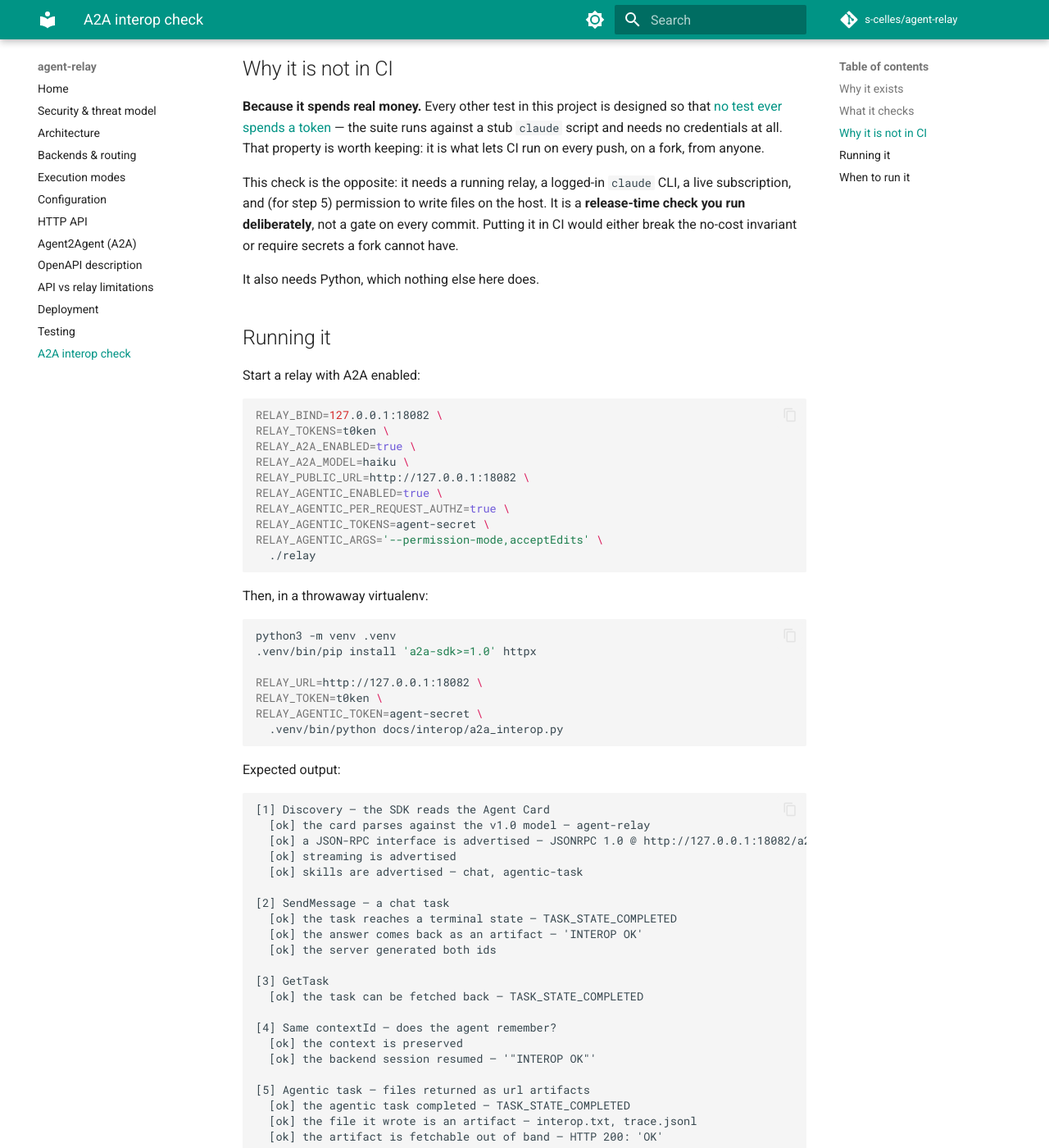
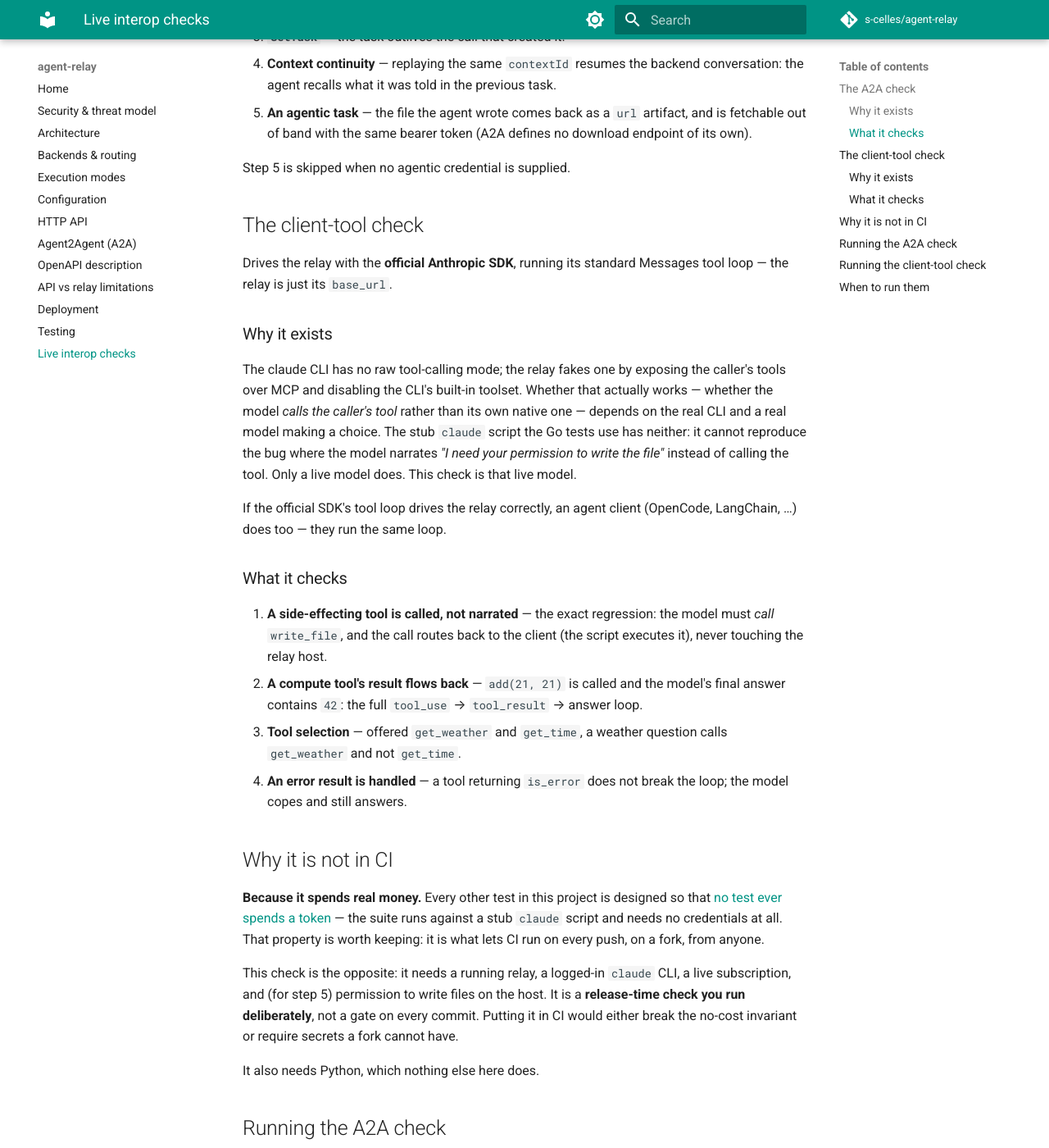
Before and after one commit to s-celles/agent-relay, an MkDocs documentation site: the page built from docs/interop.md, in a window 1280 px wide and 1400 px high, scrolled down 1097 px. Shown: the whole window at 82% size. Built offline with MkDocs 1.6.1 and Material for MkDocs 9.7.7, drawn with Linux system fonts in a browser that asks for light colours; comment, search, counter and statistics services are not loaded; some of the changed text lies outside the part shown.

Commit message:
test: add a live client-tool check across several tool_use patterns
docs/interop/tools_check.py drives the MCP client-tool bridge with the official
Anthropic SDK's tool loop — the relay is just its base_url — across four
patterns: a side-effecting tool must be called (not narrated) and route back to
the client; a compute tool's result must flow into the final answer; the model
must pick the right tool among several; a tool error result must not break the
loop.

It exists because the regression just fixed (the model narrating instead of
calling the caller's tool) cannot be reproduced with the stub CLI the Go tests
use — the stub has no native tools and no model making a choice. Only a live
model does. Like the A2A interop check it is run by hand and kept out of CI: it
spends real tokens, and the no-cost-in-CI invariant is worth more than
automating it. Verified: all four pass against a real relay and subscription.

Documented in docs/interop.md (now covering both live checks) with the expected
output.

Developed with AI assistance.

````diff
--- a/docs/interop.md
+++ b/docs/interop.md
@@ -1,11 +1,22 @@
-# A2A interoperability check
+# Live interop checks (run by hand)
 
-A manual check that drives the relay with the **official Python A2A SDK** —
-an implementation nobody here wrote.
+Two manual checks that drive the relay with **official client SDKs nobody here
+wrote**, exercising behaviour the stub-CLI Go tests structurally cannot:
 
-Script: [`docs/interop/a2a_interop.py`](interop/a2a_interop.py).
+- [`docs/interop/a2a_interop.py`](interop/a2a_interop.py) — the official Python
+  **A2A SDK** against the A2A adapter.
+- [`docs/interop/tools_check.py`](interop/tools_check.py) — the official
+  **Anthropic SDK**'s tool loop against the MCP client-tool bridge.
 
-## Why it exists
+Both spend real tokens and are kept out of CI (see [Why it is not in
+CI](#why-it-is-not-in-ci)).
+
+## The A2A check
+
+Drives the relay with the official Python A2A SDK — an implementation nobody
+here wrote.
+
+### Why it exists
 
 The Go test suite was written by the same hand as the Go server, against the
 same reading of the specification. That is a circularity: **if the reading is
@@ -28,7 +39,7 @@ transport to speak, and drives the relay from there — exactly as a third-party
 peer would. Two implementations, written independently, in different languages,
 agreeing on the wire is a fact about the wire, not about our opinion of it.
 
-## What it checks
+### What it checks
 
 1. **Discovery** — the SDK's own resolver fetches and *validates* the Agent
    Card against the v1.0 model, and finds the JSON-RPC endpoint from it.
@@ -42,6 +53,37 @@ agreeing on the wire is a fact about the wire, not about our opinion of it.
    defines no download endpoint of its own).
 
 Step 5 is skipped when no agentic credential is supplied.
+
+## The client-tool check
+
+Drives the relay with the **official Anthropic SDK**, running its standard
+Messages tool loop — the relay is just its `base_url`.
+
+### Why it exists
+
+The claude CLI has no raw tool-calling mode; the relay fakes one by exposing the
+caller's tools over MCP and disabling the CLI's built-in toolset. Whether that
+actually works — whether the model *calls the caller's tool* rather than its own
+native one — depends on the real CLI and a real model making a choice. The stub
+`claude` script the Go tests use has neither: it cannot reproduce the bug where
+the model narrates *"I need your permission to write the file"* instead of
+calling the tool. Only a live model does. This check is that live model.
+
+If the official SDK's tool loop drives the relay correctly, an agent client
+(OpenCode, LangChain, …) does too — they run the same loop.
+
+### What it checks
+
+1. **A side-effecting tool is called, not narrated** — the exact regression: the
+   model must *call* `write_file`, and the call routes back to the client (the
+   script executes it), never touching the relay host.
+2. **A compute tool's result flows back** — `add(21, 21)` is called and the
+   model's final answer contains `42`: the full `tool_use` → `tool_result` →
+   answer loop.
+3. **Tool selection** — offered `get_weather` and `get_time`, a weather question
+   calls `get_weather` and not `get_time`.
+4. **An error result is handled** — a tool returning `is_error` does not break
+   the loop; the model copes and still answers.
 
 ## Why it is not in CI
 
@@ -58,7 +100,7 @@ fork cannot have.
 
 It also needs Python, which nothing else here does.
 
-## Running it
+## Running the A2A check
 
 Start a relay with A2A enabled:
 
@@ -119,9 +161,51 @@ All interop checks passed.
 Exit status: `0` all passed, `1` a check failed, `2` the probe could not run
 (relay unreachable, A2A disabled, bad token).
 
-## When to run it
+## Running the client-tool check
 
-- Before tagging a release, if anything under `internal/api/a2a` changed.
-- After bumping the `a2a-go` dependency.
-- When a peer reports that it cannot talk to your relay — this tells you within
-  a minute whether the fault is on your side of the wire.
+A plain relay (no A2A, no agentic) is enough — client tools work in inference
+mode:
+
+```sh
+RELAY_BIND=127.0.0.1:18082 RELAY_TOKENS=t0ken ./relay
+```
+
+Then:
+
+```sh
+python3 -m venv .venv
+.venv/bin/pip install anthropic
+
+RELAY_URL=http://127.0.0.1:18082 RELAY_TOKEN=t0ken \
+  .venv/bin/python docs/interop/tools_check.py
+```
+
+Expected output:
+
+```
+[1] Side-effecting tool (write_file) is called, not narrated
+  [ok] the model called write_file — write_file
+  [ok] with the right filename and content — {"temp.txt": "hello"}
+
+[2] Compute tool (add) — result flows back into the answer
+  [ok] the model called add
+  [ok] the final answer contains the sum (42) — '21 plus 21 equals **42**.'
+
+[3] Tool selection — weather asked, weather (not time) called
+  [ok] get_weather was called — get_weather
+  [ok] get_time was not called — get_weather
+
+[4] Tool error result is handled
+  [ok] the model called the tool at least once — 1 call(s)
+  [ok] the loop terminated with an answer — "I could not find weather for Xyzzy…"
+
+All client-tool checks passed.
+```
+
+## When to run them
+
+- Before tagging a release, if anything under `internal/api/a2a`,
+  `internal/toolbridge`, or the claude backend's tool wiring changed.
+- After bumping the `a2a-go` or `anthropic` SDK.
+- When a peer or agent client reports it cannot talk to your relay — this tells
+  you within a minute whether the fault is on your side of the wire.
--- a/mkdocs.yml
+++ b/mkdocs.yml
@@ -38,7 +38,7 @@ nav:
   - API vs relay limitations: limitations.md
   - Deployment: deployment.md
   - Testing: testing.md
-  - A2A interop check: interop.md
+  - Live interop checks: interop.md
 
 markdown_extensions:
   - admonition
````
Also changed, not shown: CHANGELOG.md (+12 -0 lines), docs/index.md (+1 -1 lines), docs/interop/tools_check.py (added, +201 -0 lines).
